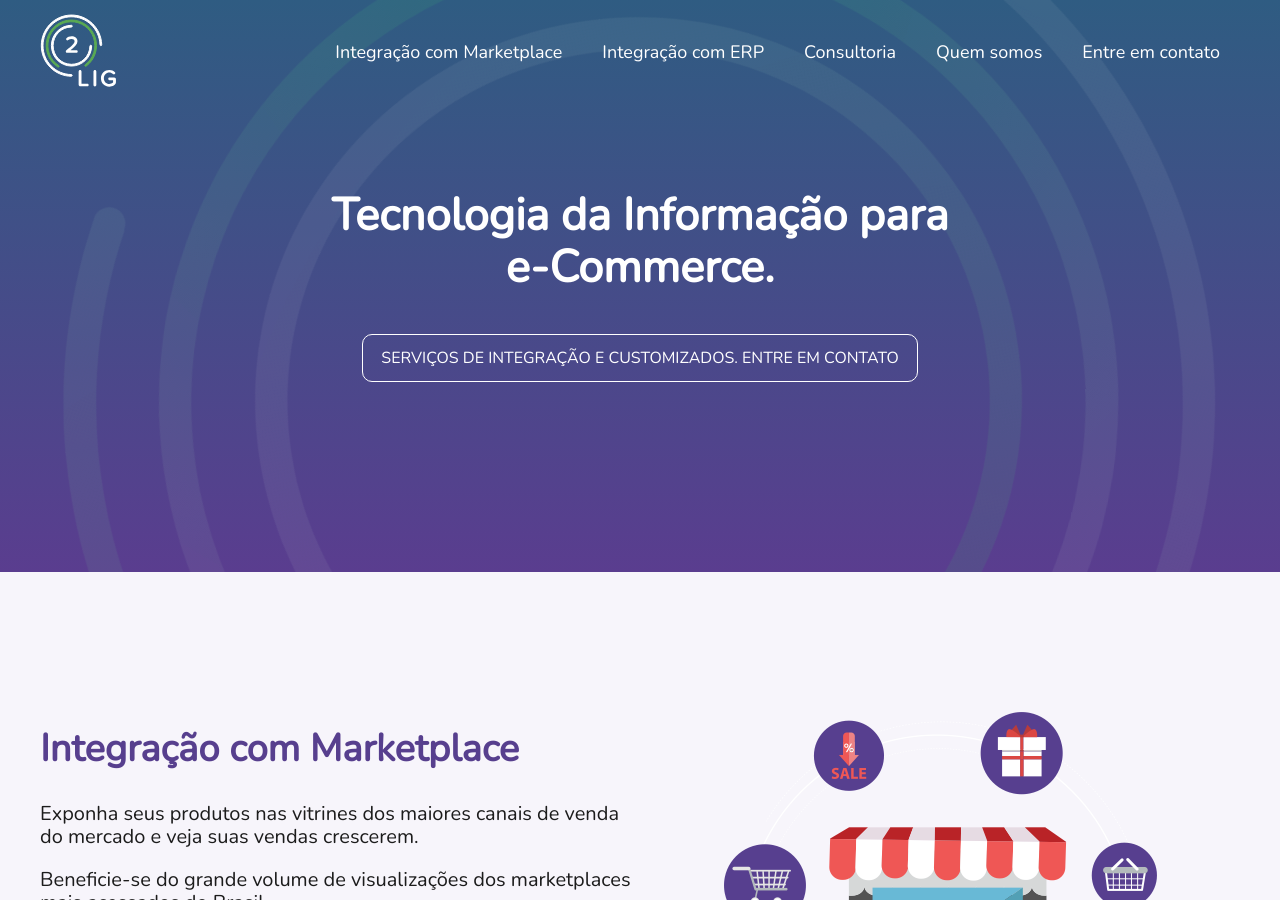
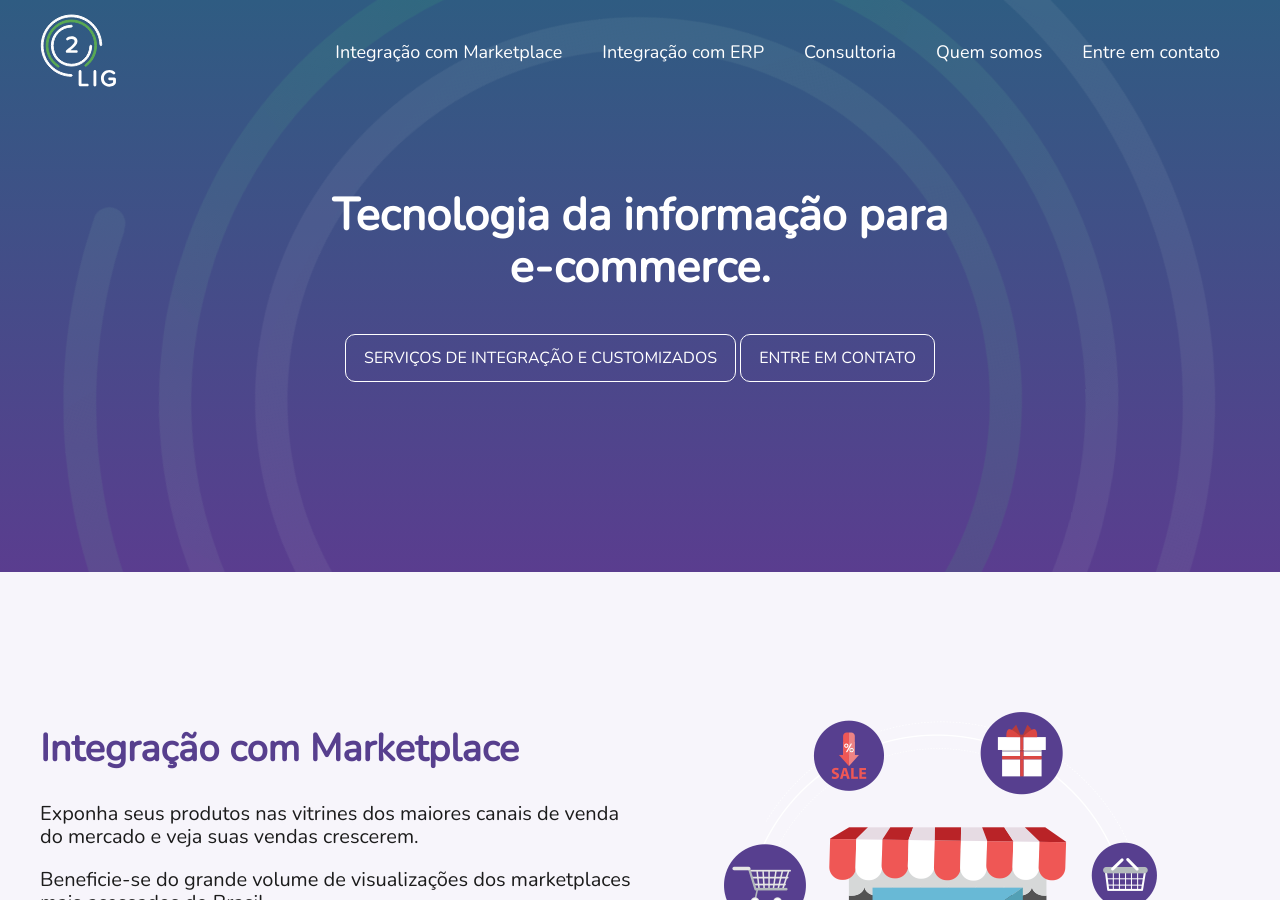
Before and after one commit to leandrooriente/2lig, a Jekyll site: the page built from index.html, in a window 1280 px wide and 900 px high. Built offline with Jekyll 4.4.1, drawn with Linux system fonts in a browser that asks for light colours; nearby versions of some CDN libraries; library files that are not in the unit come from our copies.

Commit message:
Updated Headline

```diff
--- a/_includes/headline.html
+++ b/_includes/headline.html
@@ -1,6 +1,7 @@
 <section class="headline">
-  <h1 class="headline-title">Tecnologia da Informação para e-Commerce.</h1>
-  <a href="#contact" class="headline-button anchor">Serviços de integração e customizados. Entre em contato</a>
+  <h1 class="headline-title">Tecnologia da informação para e-commerce.</h1>
+  <a href="#contact" class="headline-button anchor">Serviços de integração e customizados</a>
+  <a href="#contact" class="headline-button anchor">Entre em contato</a>
   <img class="headline-circle-background-small" src="{{site.baseurl}}/assets/big-circle.svg" />
   <img class="headline-circle-background-medium" src="{{site.baseurl}}/assets/normal-circle.svg" />
   <img class="headline-circle-background-large" src="{{site.baseurl}}/assets/small-circle.svg" />
```
